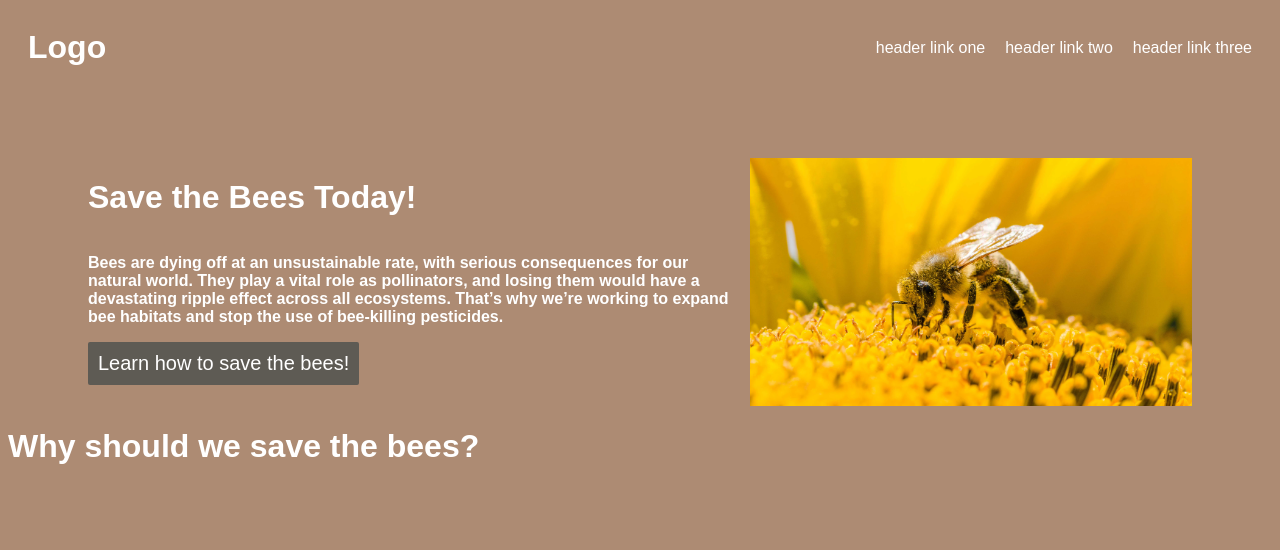
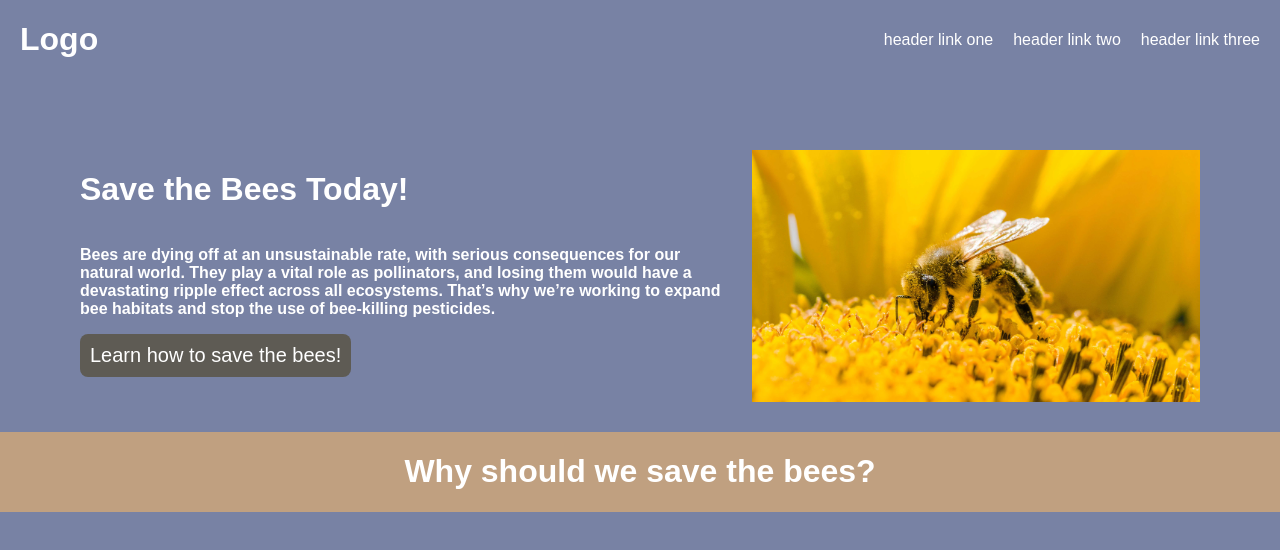
Before and after one commit to paulgriego/website_exercise-top, a plain HTML site: page index.html in a window 1280 px wide. Drawn offline with Linux system fonts and the light colour scheme.

Commit message:
updating stylesheet

```diff
--- a/stylesheet.css
+++ b/stylesheet.css
@@ -1,7 +1,8 @@
 .body {
-  background-color: #AD8B73;
+  background-color: #7882A4;
   display: flex;
   flex-direction: column;
+  margin: 0px;
 }
 
 
@@ -10,6 +11,8 @@
   justify-content: space-between;
   color: white;
   padding : 0px 20px 0px 20px;
+  margin-left: 0px;
+  margin-right: 0px;
 }
 
 .text {
@@ -40,7 +43,7 @@ ul {
 .button {
   background-color: rgb(94, 91, 84);
   border: none;
-  border-radius: 2px;
+  border-radius: 8px;
   color: white;
   font-family: Arial, Helvetica, sans-serif;
   font-size: 20px;
@@ -52,7 +55,15 @@ ul {
 }
 
 .websitebody {
+  display: flex;
   margin-top: 70px;
+  margin-bottom: 30px;
   margin-left: 80px;
   margin-right: 80px;
+
 }
+.websitebodytwo{
+  background-color: #C0A080;
+  display: flex;
+  justify-content: center;
+}
```
